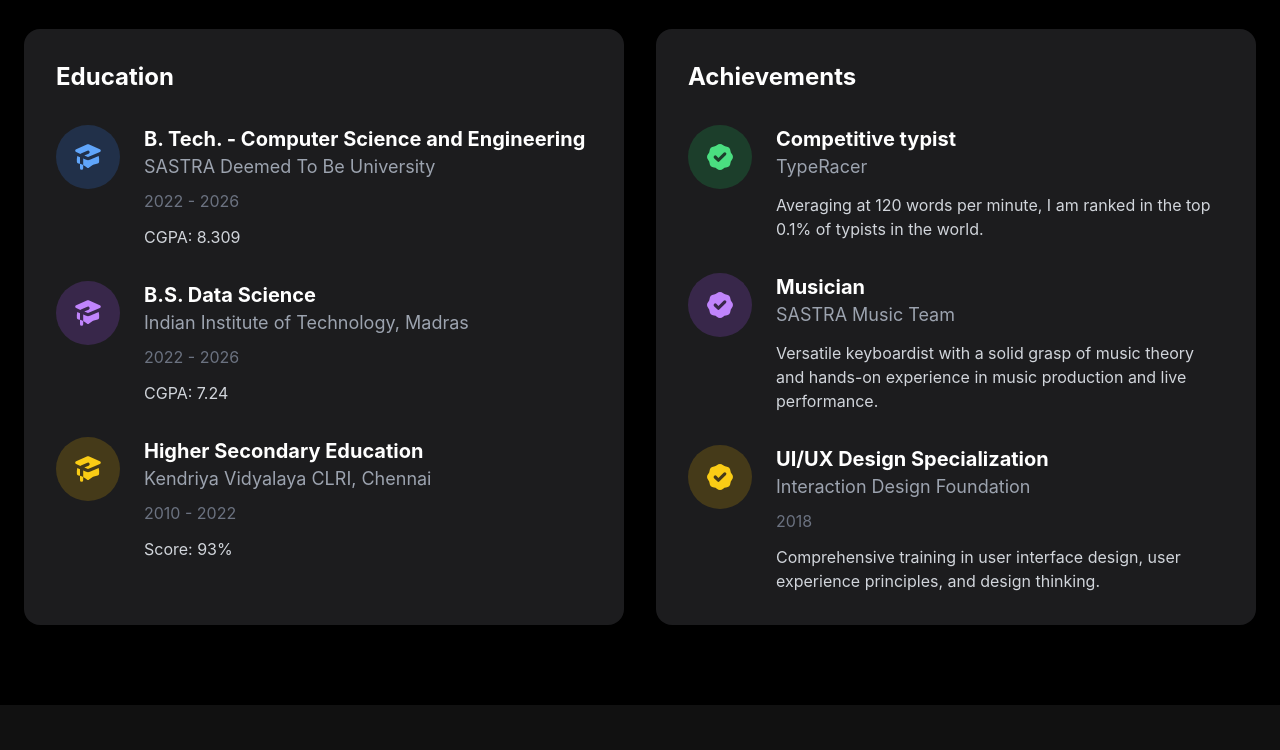
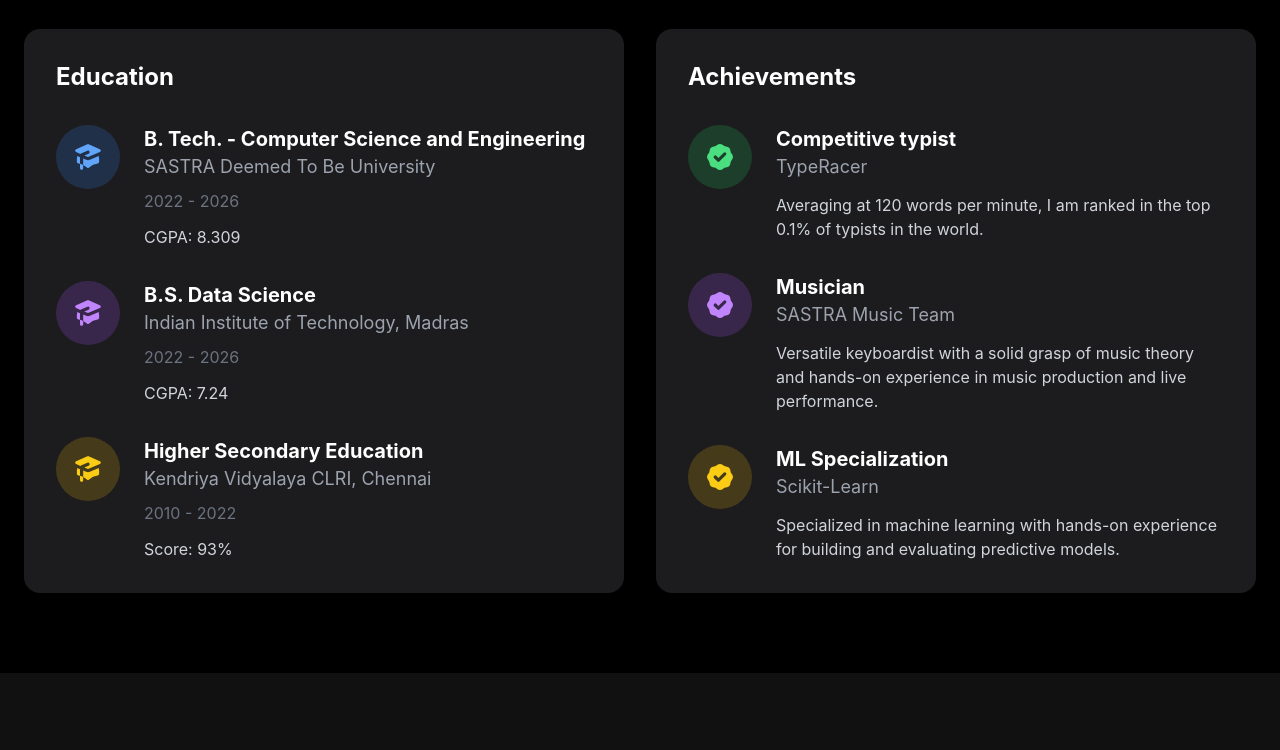
Before and after one commit to Naveen489/portfolio, a plain HTML site: page index.html in a window 1280 px wide. Shown: the part 1446-2196 px from the top of the page. Drawn offline with nearby package versions, Linux system fonts and the light colour scheme; a web font is replaced by a local one.

Commit message:
Changed some terms

```diff
--- a/index.html
+++ b/index.html
@@ -470,7 +470,7 @@
                             Contact Me
                         </a>
                         <a href="./static/Resume.pdf" class="btn-secondary" download>
-                            Download CV
+                            Download Resume
                         </a>
                     </div>
                 </div>
@@ -608,10 +608,10 @@
                                 </svg>
                             </div>
                             <div>
-                                <h4 class="text-xl font-bold">UI/UX Design Specialization</h4>
-                                <p class="text-gray-400 text-lg">Interaction Design Foundation</p>
-                                <p class="text-gray-500 mt-2">2018</p>
-                                <p class="text-gray-300 mt-3">Comprehensive training in user interface design, user experience principles, and design thinking.</p>
+                                <h4 class="text-xl font-bold">ML Specialization</h4>
+                                <p class="text-gray-400 text-lg">Scikit-Learn</p>
+                                <p class="text-gray-500 mt-2"></p>
+                                <p class="text-gray-300 mt-3">Specialized in machine learning with hands-on experience for building and evaluating predictive models.</p>
                             </div>
                         </div>
                     </div>
```
